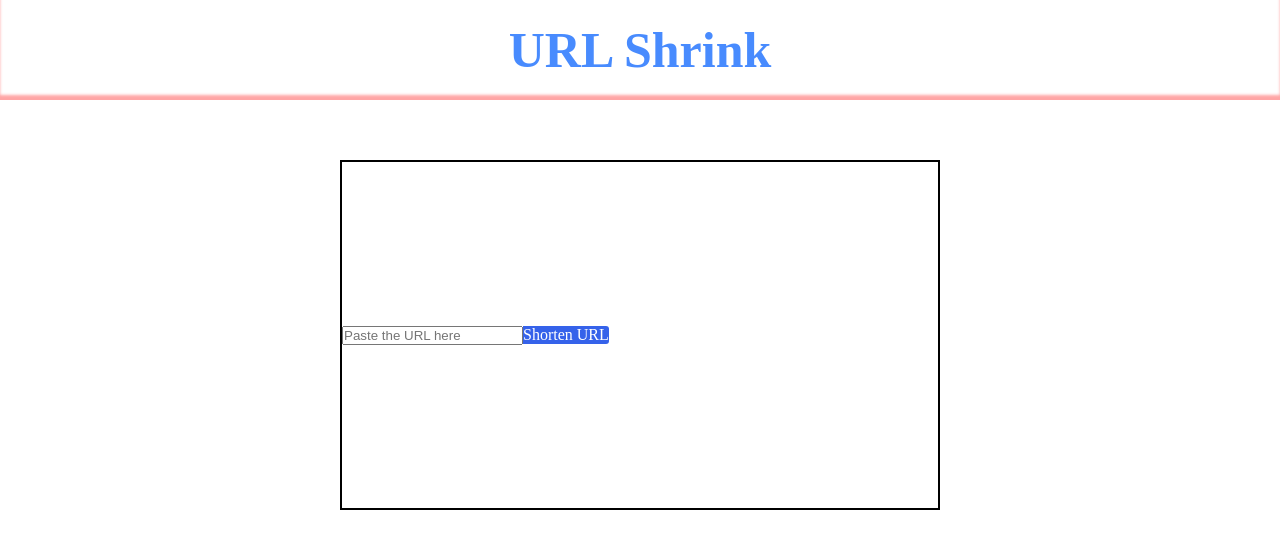
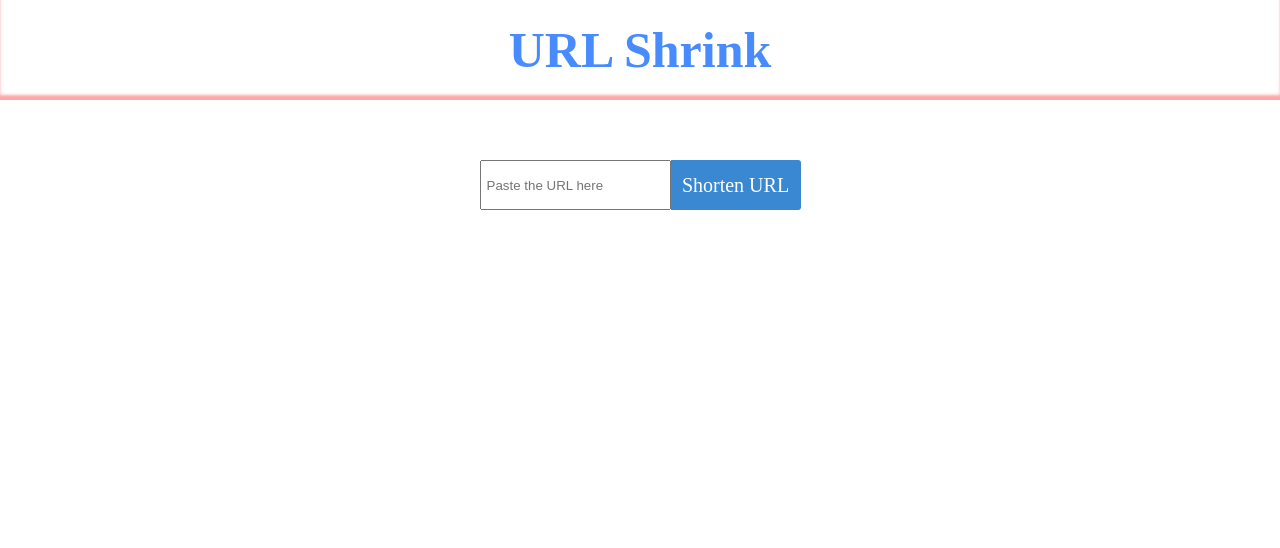
Before and after one commit to yashvs34/URL-Shortner, a React (Vite) app in the folder frontend/: page / in a window 1280 px wide. Shown: the top 548 px of the page. Built offline with nearby package versions, Linux system fonts and the light colour scheme; no server answers.

Commit message:
Made basic landing page

```diff
--- a/frontend/src/App.css
+++ b/frontend/src/App.css
@@ -25,20 +25,44 @@
 {
     height: 350px;
     width: 600px;
-    border: 2px solid black;
+    /* border: 2px solid black; */
+    display: flex;
+    flex-direction: row;
+    justify-content: center;
 }
 
-.detail-container
+.input-area
 {
-    display: flex;
-    flex-direction: row;
-    align-items: center;
+    height: 50px;
+    padding: 5px;
+    color: rgb(71, 71, 71);
+    outline: none;
 }
 
 .button
 {
+    height: 50px;
+    width: 130px;
     color: white;
-    background-color: rgb(53, 98, 234);
+    background-color: rgb(57, 136, 209);
     border-bottom-right-radius: 3px;
     border-top-right-radius: 3px;
+    display: flex;
+    justify-content: center;
+    align-items: center;
+    font-size: 20px;
+    font-weight: 500;
 }
+
+.button:hover
+{
+    cursor: pointer;
+    transform: scale(1.1);
+    transition-duration: 100ms;
+}
+
+.shorturl-container
+{
+    display: flex;
+    justify-content: center;
+}
--- a/frontend/src/App.jsx
+++ b/frontend/src/App.jsx
@@ -1,9 +1,15 @@
-import { useState } from 'react'
+import { useEffect, useState } from 'react'
+import axios from 'axios'
 import './App.css'
+import ShortURLComponent from './components/ShortURLComponent';
 
 function App ()
 {
   const [url, setUrl] = useState();
+
+  useEffect((() => {
+    axios.get('https://url-shortner-s1t7.onrender.com/');
+  }), []);
 
   return (
     <div className='body'>
@@ -12,9 +18,18 @@ function App ()
       </div>
 
       <div className='detail-container'>
-        <input type="text" className='input-area' placeholder='Paste the URL here'/>
+        <input type="text" className='input-area' placeholder='Paste the URL here' onKeyDown={(event) => {
+          setUrl(event.target.value);
+        }}/>
 
-        <div className='button'>
+        <div className='button' onClick={() => {
+          axios.post('https://url-shortner-s1t7.onrender.com/shorten', {
+            url : url
+          })
+          .then((response) => {
+            response ? <></> : <ShortURLComponent shortUrl = {response} />
+          });
+        }}>
           Shorten URL
         </div>
       </div>
--- /dev/null
+++ b/frontend/src/components/ShortURLComponent.jsx
@@ -0,0 +1,18 @@
+
+
+function ShortURLComponent ({shortUrl})
+{
+    return (
+        <div className="shorturl-container">
+            <div className="shorturl-text">
+                Shortened URL :
+            </div>
+
+            <div className="shorturl">
+                {shortUrl}
+            </div>
+        </div>
+    )
+}
+
+export default ShortURLComponent
```
